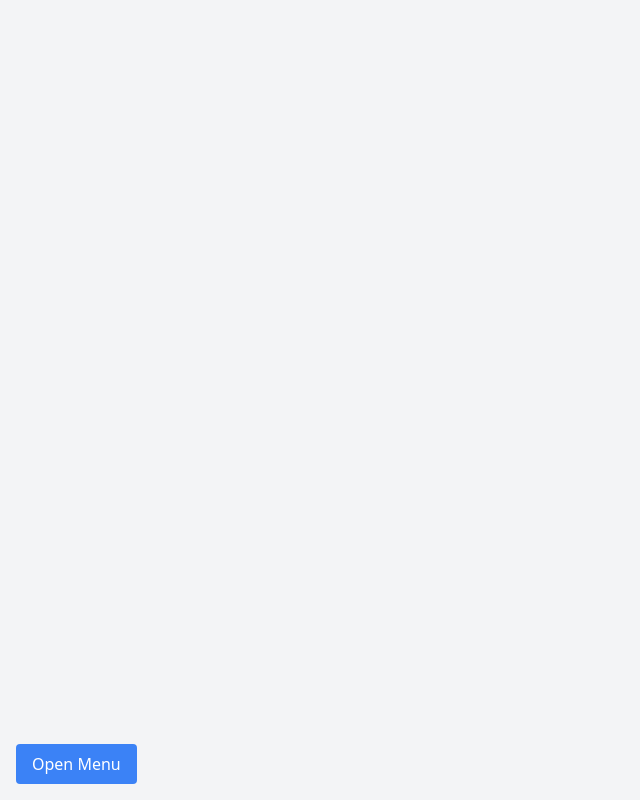
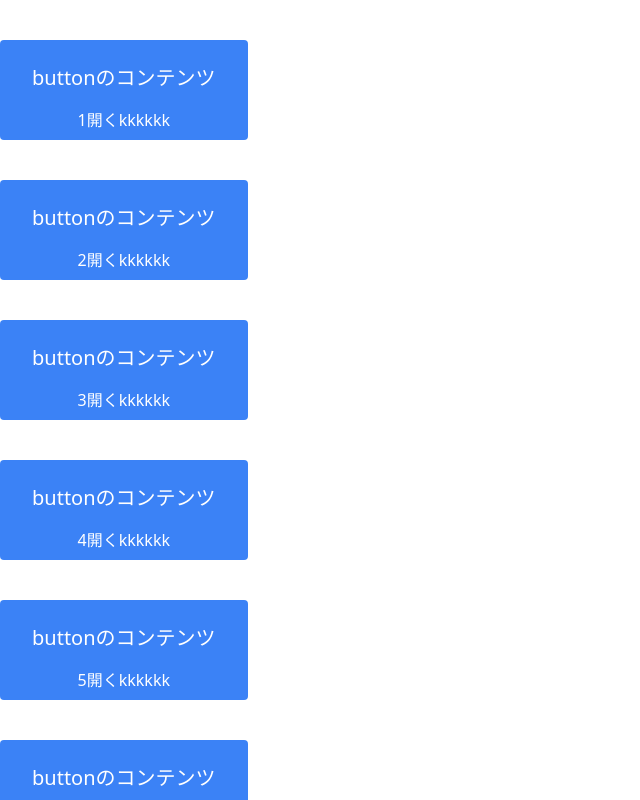
Before and after one commit to kaitokosuge/fast-tol, a React (Vite) app: page / in a window 1280 px wide. Shown: the whole page, without its empty margins (0-640 px from the left). Built offline with nearby package versions, Linux system fonts and the light colour scheme.

Commit message:
add: drag

```diff
--- a/src/App.tsx
+++ b/src/App.tsx
@@ -1,5 +1,5 @@
 import "./App.css";
-import DrawerMenu from "./Menu";
+import Content from "./Content";
 
 function App() {
 	// const postVscode = async () => {
@@ -16,9 +16,9 @@ function App() {
 	// 	if (value === "vscode") await postVscode();
 	// };
 	return (
-		<div className="overflow-hidden w-screen max-h-screen">
+		<div className="h-screen overflow-y-scroll w-screen">
 			{/* <button onClick={() => handleClickOption("vscode")}>vscode再起動</button> */}
-			<DrawerMenu />
+			<Content />
 		</div>
 	);
 }
--- a/src/Menu.tsx
+++ b/src/BottomDrawerMenu.tsx
@@ -1,6 +1,14 @@
-import { useState, useRef, useEffect } from "react";
+import { useState, useRef, useEffect, ReactNode } from "react";
 
-export default function BottomDrawerMenu() {
+interface BottomDrawerMenuProps {
+	children: ReactNode; // メニュー内のコンテンツ
+	buttonContent: ReactNode; // ボタン内のコンテンツ
+}
+
+export default function BottomDrawerMenu({
+	children,
+	buttonContent,
+}: BottomDrawerMenuProps) {
 	const [translateY, setTranslateY] = useState(0); // 初期位置 (閉じた状態)
 	const [isMenuOpen, setIsMenuOpen] = useState(false); // メニューが開いているかどうか
 	const isDragging = useRef(false); // ドラッグ中かどうかの状態
@@ -67,25 +75,25 @@ export default function BottomDrawerMenu() {
 	};
 
 	return (
+		<>
 			<div
-			className="relative h-screen"
 				style={{
 					overflow: "hidden", // 初期状態でスクロールを無効化
-			}}>
+				}}
+				className="absolute min-h-screen w-screen top-0 left-0 overflow-y-scroll">
 				{/* メニュー背景部分（メニューが開いているときに表示） */}
 				{isMenuOpen && (
 					<div
 						className="absolute top-0 left-0 w-full h-full bg-gray-700 bg-opacity-50"
 						onClick={handleBackgroundClick} // クリックでメニューを閉じる
 						style={{
-						zIndex: 1, // メニューより下に表示
+							zIndex: 2, // メニューより下に表示
 						}}
 					/>
 				)}
-
 				{/* メニュー部分 */}
 				<div
-				className="absolute bottom-0 left-0 w-[80%] bg-gray-800 text-white z-20 rounded-t-[20px] px-10"
+					className="absolute bottom-0 left-0 w-[100%] bg-gray-800 text-white z-30 rounded-t-[20px] px-10"
 					style={{
 						height: `${menuHeight.current}px`,
 						transform: `translateY(${translateY}px)`,
@@ -101,26 +109,20 @@ export default function BottomDrawerMenu() {
 					onTouchMove={(e) => handleMove(e.touches[0].clientY)} // タッチ移動
 					onTouchEnd={handleEnd} // タッチ終了
 				>
-				<div className="overflow-y-scroll h-[900px]">
+					<div className="overflow-y-scroll h-full">
 						<div className="fixed top-5 right-5 w-[100px] h-[1px] bg-gray-500"></div>
-					<div className="p-4 bg-black w-full h-[1200px]">Menu Content</div>
-					<div className="p-4 bg-black w-full h-[1200px] mt-[1000px]">
-						Menu Content2
+						{children} {/* メニューのカスタマイズコンテンツ */}
 					</div>
 				</div>
 			</div>
-
-			{/* メインコンテンツ */}
-			<div className="h-full bg-gray-100">
 			<button
-					className="fixed bottom-4 left-4 bg-blue-500 text-white px-4 py-2 rounded"
+				className="bg-blue-500 text-white px-4 py-2 rounded block mt-10 relative z-10"
 				onClick={() => {
 					setTranslateY(0); // メニューを開く
 					setIsMenuOpen(true); // メニューを開いている状態にする
 				}}>
-					Open Menu
+				{buttonContent} {/* ボタン内のコンテンツ */}
 			</button>
-			</div>
-		</div>
+		</>
 	);
 }
--- /dev/null
+++ b/src/Content.tsx
@@ -0,0 +1,35 @@
+import BottomDrawerMenu from "./BottomDrawerMenu";
+
+export default function Content() {
+	const dummy = [1, 2, 3, 4, 5, 6, 7, 8, 9, 10];
+	return (
+		<>
+			{dummy.map((num: number) => (
+				<div key={num} className="mt-10">
+					<BottomDrawerMenu
+						// ボタン内に表示する内容
+						buttonContent={
+							<div>
+								<div className="p-4 text-xl">buttonのコンテンツ</div>
+								<div>{num}開くkkkkkk</div>
+							</div>
+						}>
+						{/* メニューコンテンツ */}
+						<div className="p-4 text-xl">メニューのコンテンツ</div>
+						<div className="p-4">
+							<img
+								src="path/to/icon.png"
+								alt="アイコン"
+								className="w-10 h-10"
+							/>
+							<h3>タイトル</h3>
+							<p className="h-[1000px]">
+								{num}メニュー内に表示したい情報を追加できますkkk。
+							</p>
+						</div>
+					</BottomDrawerMenu>
+				</div>
+			))}
+		</>
+	);
+}
```
Lines whose indentation alone changed are shown as unchanged.
